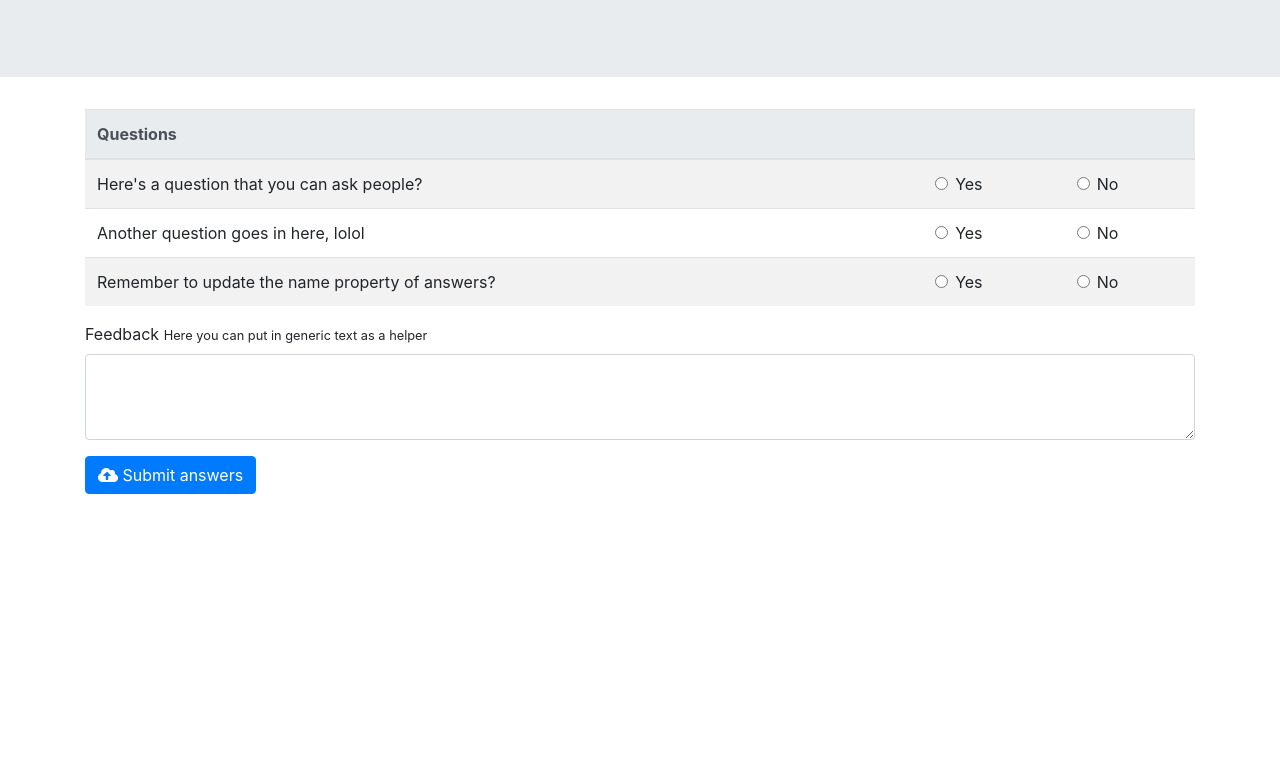
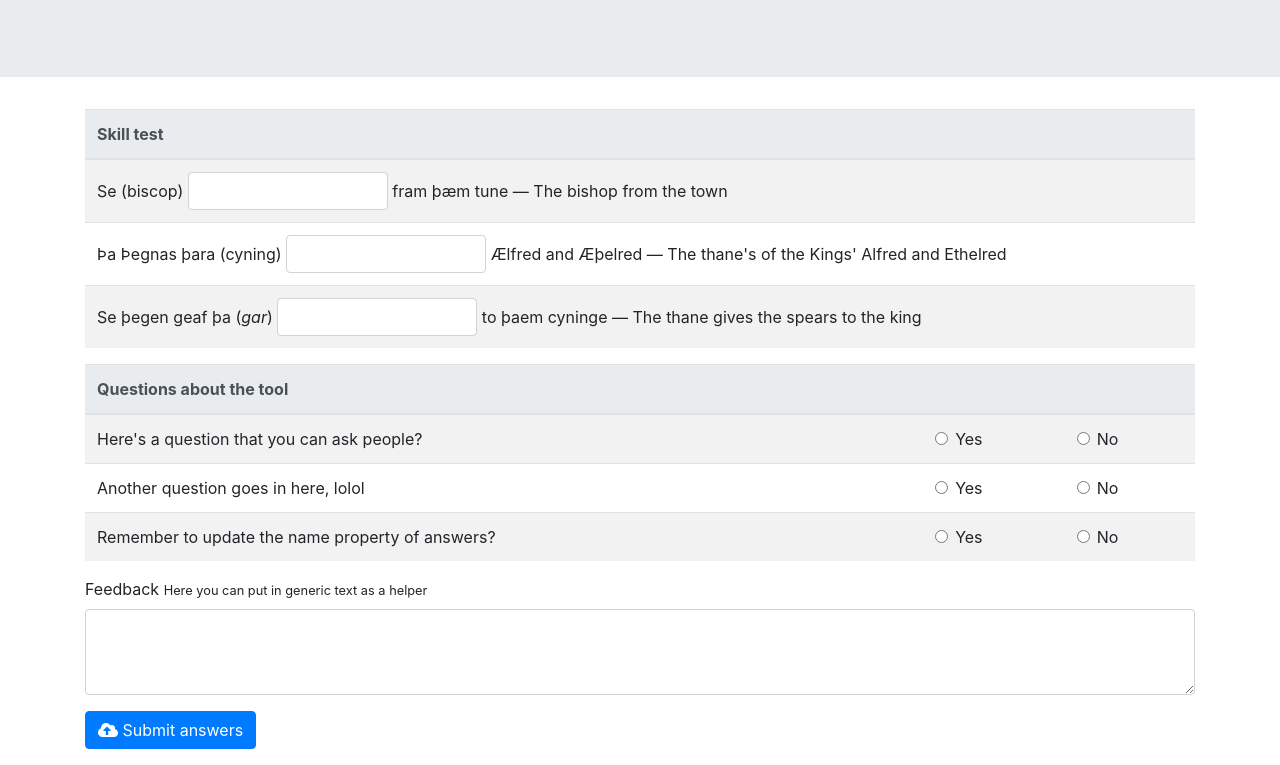
Before and after one commit to vklester/survey-thing, a website: page public/index.html in a window 1280 px wide. Shown: the part 172-937 px from the top of the page. Before the commit the page ends 800 px from the top, so only its background shows below. Drawn offline with nearby package versions, Linux system fonts and the light colour scheme.

Commit message:
adding test questions

```diff
--- a/public/index.html
+++ b/public/index.html
@@ -10,7 +10,15 @@
 	<link rel="stylesheet" href="https://stackpath.bootstrapcdn.com/bootstrap/4.1.2/css/bootstrap.min.css" integrity="sha384-Smlep5jCw/wG7hdkwQ/Z5nLIefveQRIY9nfy6xoR1uRYBtpZgI6339F5dgvm/e9B"
 	    crossorigin="anonymous">
 	<link rel="stylesheet" href="https://use.fontawesome.com/releases/v5.1.0/css/all.css" integrity="sha384-lKuwvrZot6UHsBSfcMvOkWwlCMgc0TaWr+30HWe3a4ltaBwTZhyTEggF5tJv8tbt"
-	    crossorigin="anonymous">
+		crossorigin="anonymous">
+
+	<style>
+	.inline-input {
+		max-width: 200px;
+		font-size: 0.9em;
+		display: inline;
+	}
+	</style>
 </head>
 
 <body>
@@ -56,7 +64,35 @@
 						<table class="table table-striped">
 							<thead class="thead-light">
 								<tr>
-									<th scope="col">Questions</th>
+									<th scope="col">Skill test</th>
+								</tr>
+							</thead>
+							<tbody>
+								<tr>
+									<td>
+										Se (biscop)	<input required type="text" name="test-question-1" class="form-control inline-input"> fram þæm tune &mdash; The bishop from the town
+									</td>
+								</tr>
+								<tr>
+									<td>
+										Þa Þegnas þara (cyning) <input required type="text" name="test-question-2" class="form-control inline-input"> Ælfred and Æþelred — The thane's of the Kings' Alfred and Ethelred
+									</td>
+								</tr>
+								<tr>
+									<td>
+											Se þegen geaf þa (<i>gar</i>) <input required type="text" name="test-question-3" class="form-control inline-input"> to þaem cyninge — The thane gives the spears to the king
+									</td>
+								</tr>
+							</tbody>
+						</table>
+					</div>
+
+					<div class="form-group">
+
+						<table class="table table-striped">
+							<thead class="thead-light">
+								<tr>
+									<th scope="col">Questions about the tool</th>
 									<th scope="col"></th>
 									<th scope="col"></th>
 								</tr>
@@ -122,7 +158,7 @@
 					<div class="form-group">
 						<label for="feedback-textarea">Feedback</label>
 						<small>Here you can put in generic text as a helper</small>
-						<textarea class="form-control" id="feedback-textarea" rows="3" required name="feedback-text"></textarea>
+						<textarea class="form-control" id="feedback-textarea" rows="3" name="feedback-text"></textarea>
 						<div class="invalid-feedback">Please provide some feedback related to your questions.</div>
 					</div>
 
--- a/public/js/script.js
+++ b/public/js/script.js
@@ -20,15 +20,15 @@ window.addEventListener('load', () => {
 }, false);
 
 function postForm() {
-	let jqxhr = $.post("/survey", $( "#survey" ).serialize())
+	$.post("/survey", $( "#survey" ).serialize())
 		.done(function () {
-			$("error-container").hide();
+			$("#error-container").hide();
 			$("#survey-container").slideUp(200, () => {
 				$("#thanks-container").slideDown(200);
 			});
 		})
 		.fail(function (e) {
-			console.log('fail', e);
-			$("error-container").show();
+			console.log('fail');
+			$("#error-container").show();
 		});
 }
--- a/server.js
+++ b/server.js
@@ -22,7 +22,7 @@ app.post('/survey', async (req, res) => {
 	console.log('received form data: ', req.body);
 
 	if (process.env.ENABLED !== 'true') {
-		res.status(503).json({msg: 'site disabled'});
+		return res.status(503).json({msg: 'site disabled'});
 	}
 
 	let email = {
```
